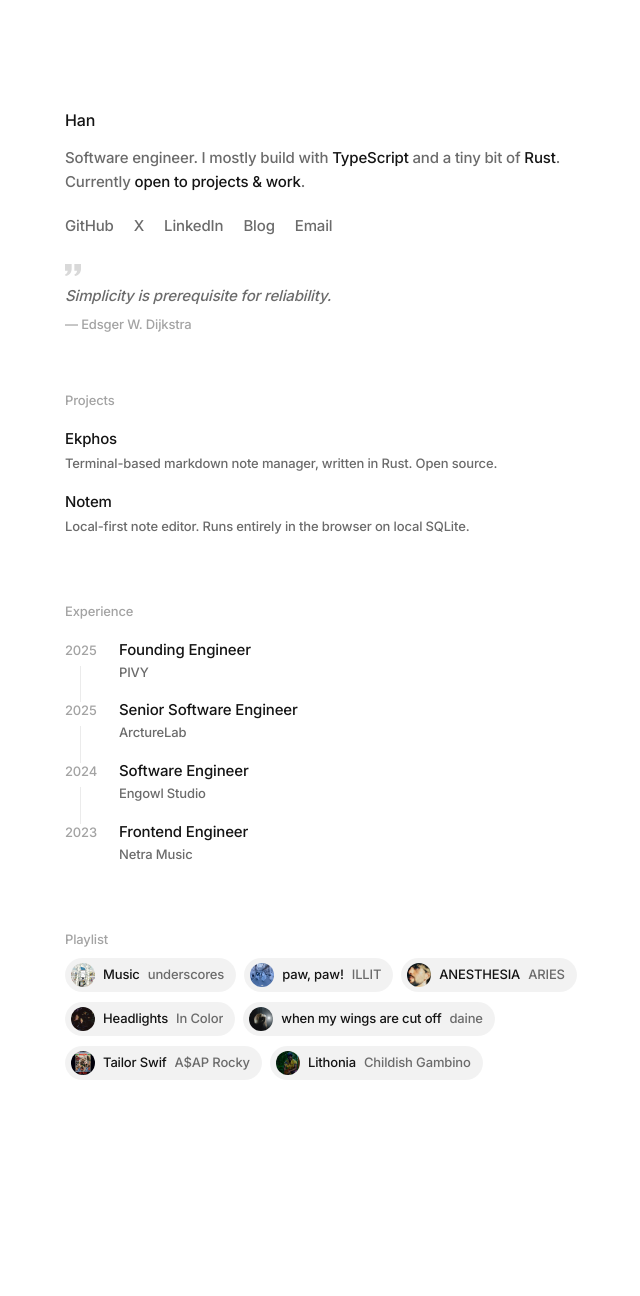
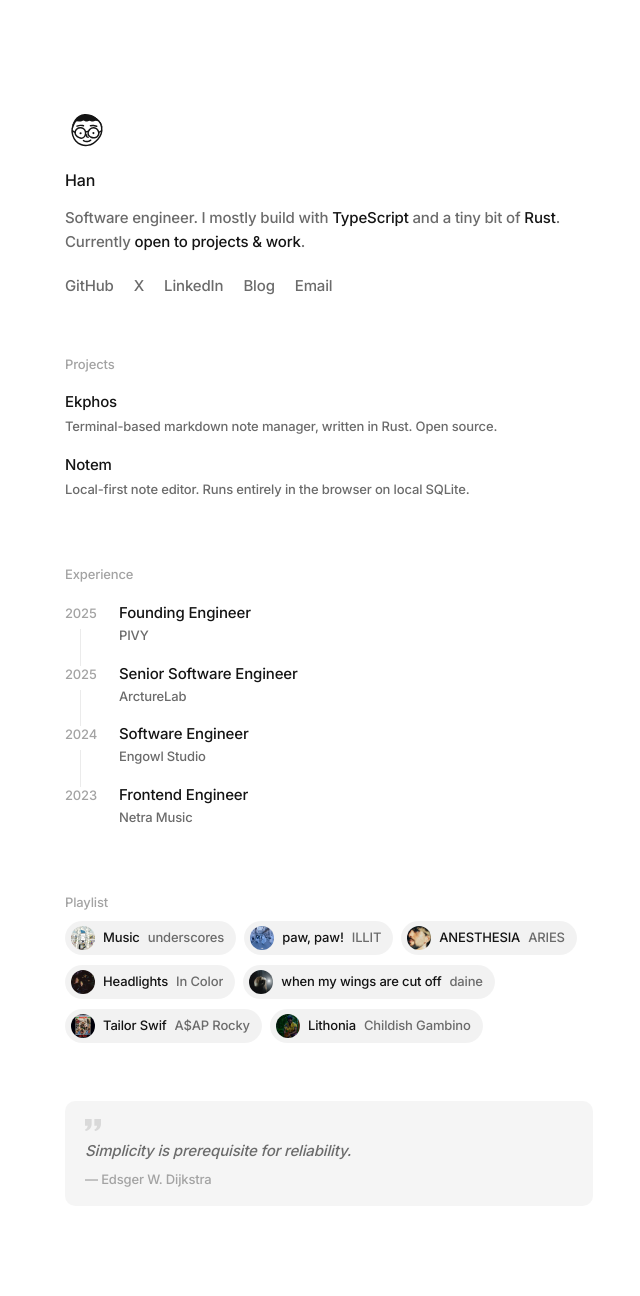
Before and after one commit to hanebox/hanebox.github.io, a Jekyll site: the page built from index.html, in a window 1280 px wide. Shown: the whole page, without its empty margins (311-951 px from the left). Built offline with Jekyll 4.4.1, drawn with Linux system fonts in a browser that asks for light colours; before the commit the page ends 1172 px from its top, so only the background shows below that.

Commit message:
refine i guess

```diff
--- a/_layouts/post.html
+++ b/_layouts/post.html
@@ -18,9 +18,6 @@ page_class: writing-page
             </time>
         </p>
         <h1 class="post-title">{{ page.title }}</h1>
-        {% if page.description %}
-        <p class="post-description">{{ page.description }}</p>
-        {% endif %}
     </header>
 
     <div class="post-content">
--- a/blog/index.html
+++ b/blog/index.html
@@ -36,11 +36,6 @@ page_class: writing-page
                             <polyline points="7 7 17 7 17 17" />
                         </svg>
                     </span>
-                    {% if post.description %}
-                    <span class="post-link-description">
-                        {{ post.description }}
-                    </span>
-                    {% endif %}
                 </span>
                 <time datetime="{{ post.date | date_to_xmlschema }}">
                     {{ post.date | date: "%b %-d, %Y" }}
--- a/index.html
+++ b/index.html
@@ -4,6 +4,55 @@ title: Software Engineer
 description: Han is a software engineer building tools like Ekphos and Notem. Open to projects and work.
 ---
             <header class="hero">
+                                <svg
+                    class="avatar"
+                    viewBox="0 0 48 48"
+                    role="img"
+                    aria-label="Hand-drawn portrait of Han"
+                >
+                    <path
+                        class="avatar-hair"
+                        d="M 7.85 18.62 Q 8.83 15.41 10.64 12.69 Q 12.46 9.97 15.24 8.33 Q 18.02 6.69 21.36 6.52 Q 24.69 6.34 27.7 7.24 Q 30.72 8.15 33.26 10.16 Q 35.81 12.17 37.32 14.46 Q 38.83 16.74 40.16 20 Q 41.49 23.26 40.49 19.15 Q 39.49 15.04 37.89 14.71 Q 36.29 14.38 34.69 14.05 Q 33.09 13.73 31.49 14.5 Q 29.89 15.27 28.29 14.4 Q 26.69 13.53 25.09 14.43 Q 23.49 15.32 21.89 14.32 Q 20.29 13.31 18.69 14.1 Q 17.09 14.89 15.49 14.68 Q 13.89 14.46 12.29 14.36 Q 10.69 14.26 8.78 18.05 Q 6.87 21.84 7.85 18.62 Z"
+                    />
+                    <path
+                        class="avatar-line"
+                        d="M 7.72 22.79 Q 9.84 16.06 12.24 13.61 Q 14.64 11.15 18.01 10.02 Q 21.38 8.89 24.6 8.57 Q 27.82 8.25 31.13 9.92 Q 34.45 11.58 36.93 14.24 Q 39.41 16.9 39.97 21.01 Q 40.54 25.11 39.35 28.36 Q 38.17 31.61 35.9 34.13 Q 33.63 36.66 30.83 38.53 Q 28.04 40.4 24.36 40.77 Q 20.68 41.15 17.33 39.83 Q 13.98 38.51 11.76 35.98 Q 9.55 33.46 8.45 29.89 Q 7.35 26.33 7.82 22.71 Q 8.29 19.09 10.31 15.97 L 12.33 12.86"
+                    />
+                    <path
+                        class="avatar-line"
+                        d="M 13.11 19.77 Q 15.4 18.98 16.72 18.96 Q 18.05 18.94 19.09 19.16 L 20.13 19.37"
+                    />
+                    <path
+                        class="avatar-line"
+                        d="M 27.75 19.32 Q 30.02 19.07 31.16 19.17 Q 32.31 19.26 33.43 19.57 L 34.56 19.88"
+                    />
+                    <path
+                        class="avatar-line"
+                        d="M 22.35 28.45 Q 22.18 29.67 21.51 30.82 Q 20.83 31.98 19.42 32.53 Q 18 33.09 16.71 32.78 Q 15.42 32.47 14.42 31.87 Q 13.41 31.28 12.48 30.28 Q 11.55 29.28 11.18 28.1 Q 10.8 26.92 11.18 25.65 Q 11.55 24.37 12.47 23.36 Q 13.39 22.35 14.71 21.83 Q 16.04 21.32 17.3 21.46 Q 18.56 21.6 19.59 22.17 Q 20.63 22.74 21.44 23.94 Q 22.24 25.13 22.38 26.26 Q 22.52 27.38 22.37 28.82 Q 22.22 30.25 22.36 28.75 Q 22.51 27.24 22.35 28.45 Z"
+                    />
+                    <path
+                        class="avatar-line"
+                        d="M 36.8 28.36 Q 36.49 29.58 35.51 30.71 Q 34.54 31.84 33.35 32.19 Q 32.16 32.54 30.93 32.5 Q 29.7 32.45 28.59 31.9 Q 27.48 31.35 26.51 30.46 Q 25.54 29.58 25.27 28.19 Q 24.99 26.8 25.51 25.67 Q 26.03 24.54 26.92 23.51 Q 27.81 22.47 29.03 21.95 Q 30.26 21.43 31.38 21.51 Q 32.49 21.59 33.67 22.19 Q 34.85 22.8 35.56 23.87 Q 36.26 24.94 36.65 26.16 Q 37.03 27.38 36.65 28.8 Q 36.26 30.22 36.69 28.68 Q 37.12 27.14 36.8 28.36 Z"
+                    />
+                    <path
+                        class="avatar-line"
+                        d="M 22.84 26.05 Q 24.06 25.33 24.67 25.54 L 25.29 25.76"
+                    />
+                    <path
+                        class="avatar-line"
+                        d="M 11.08 26.5 Q 9.75 26.01 9.02 25.52 L 8.29 25.03 M 36.9 26.46 Q 38.46 25.92 39.08 25.42 L 39.7 24.91"
+                    />
+                    <circle class="avatar-dot" cx="17" cy="27.5" r="1.15" />
+                    <circle class="avatar-dot" cx="31" cy="27.4" r="1.15" />
+                    <path
+                        class="avatar-line"
+                        d="M 23.66 29.3 Q 23.36 30.65 23.71 31.17 Q 24.07 31.7 24.67 31.77 L 25.26 31.84"
+                    />
+                    <path
+                        class="avatar-line"
+                        d="M 20.18 35.46 Q 21.96 36.53 23.26 36.58 Q 24.56 36.63 25.56 36.39 Q 26.55 36.15 27.3 35.65 L 28.04 35.15"
+                    />
+                </svg>
                 <h1 class="name">Han</h1>
                 <p class="intro">
                     Software engineer. I mostly build with
@@ -33,26 +82,6 @@ description: Han is a software engineer building tools like Ekphos and Notem. Op
                     <a href="{{ '/blog/' | relative_url }}">Blog</a>
                     <a href="mailto:hihanebox@gmail.com">Email</a>
                 </nav>
-                <div class="quote-block">
-                    <figure class="quote">
-                        <svg
-                            class="quote-mark"
-                            viewBox="0 0 24 24"
-                            fill="currentColor"
-                            aria-hidden="true"
-                        >
-                            <path
-                                d="M9.983 3v7.391c0 5.704-3.731 9.57-8.983 10.609l-.995-2.151c2.432-.917 3.995-3.638 3.995-5.849h-4v-10h9.983zm14.017 0v7.391c0 5.704-3.748 9.571-9 10.609l-.996-2.151c2.433-.917 3.996-3.638 3.996-5.849h-3.983v-10h9.983z"
-                            />
-                        </svg>
-                        <blockquote class="quote-text">
-                            Simplicity is prerequisite for reliability.
-                        </blockquote>
-                        <figcaption class="quote-author">
-                            Edsger W. Dijkstra
-                        </figcaption>
-                    </figure>
-                </div>
             </header>
 
             <section class="section">
@@ -269,3 +298,24 @@ description: Han is a software engineer building tools like Ekphos and Notem. Op
                     </li>
                 </ul>
             </section>
+
+            <div class="quote-block">
+                <figure class="quote">
+                    <svg
+                        class="quote-mark"
+                        viewBox="0 0 24 24"
+                        fill="currentColor"
+                        aria-hidden="true"
+                    >
+                        <path
+                            d="M9.983 3v7.391c0 5.704-3.731 9.57-8.983 10.609l-.995-2.151c2.432-.917 3.995-3.638 3.995-5.849h-4v-10h9.983zm14.017 0v7.391c0 5.704-3.748 9.571-9 10.609l-.996-2.151c2.433-.917 3.996-3.638 3.996-5.849h-3.983v-10h9.983z"
+                        />
+                    </svg>
+                    <blockquote class="quote-text">
+                        Simplicity is prerequisite for reliability.
+                    </blockquote>
+                    <figcaption class="quote-author">
+                        Edsger W. Dijkstra
+                    </figcaption>
+                </figure>
+            </div>
--- a/styles.css
+++ b/styles.css
@@ -65,6 +65,28 @@ a {
   display: flex;
   flex-direction: column;
   gap: 0.75rem;
+}
+
+.avatar {
+  width: 44px;
+  height: 44px;
+  margin-bottom: 0.25rem;
+}
+
+.avatar-line {
+  fill: none;
+  stroke: currentColor;
+  stroke-width: 1.6;
+  stroke-linecap: round;
+  stroke-linejoin: round;
+}
+
+.avatar-hair {
+  fill: currentColor;
+}
+
+.avatar-dot {
+  fill: currentColor;
 }
 
 .name {
@@ -235,7 +257,6 @@ a {
 /* Quote */
 
 .quote-block {
-  margin-top: 0.75rem;
   display: flex;
   flex-direction: column;
   gap: 0.5rem;
@@ -244,7 +265,11 @@ a {
 .quote {
   display: flex;
   flex-direction: column;
+  align-items: flex-start;
   gap: 0.375rem;
+  padding: 1rem 1.25rem;
+  border-radius: 10px;
+  background-color: rgba(0,0,0,0.04);
 }
 
 .quote-mark {
@@ -313,11 +338,6 @@ a {
   text-wrap: balance;
 }
 
-.post-description {
-  color: var(--muted);
-  text-wrap: pretty;
-}
-
 .post-list {
   list-style: none;
 }
@@ -357,12 +377,6 @@ a {
   height: 13px;
   color: var(--faint);
   opacity: 0;
-}
-
-.post-link-description {
-  color: var(--muted);
-  font-size: 0.8125rem;
-  text-wrap: pretty;
 }
 
 .post-link time,
```
Also changed, not shown: favicon.svg.
